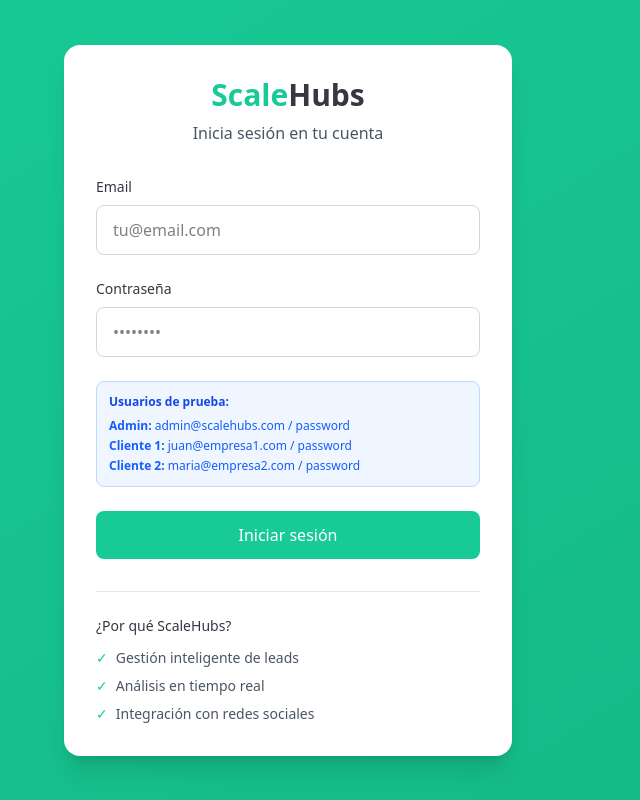
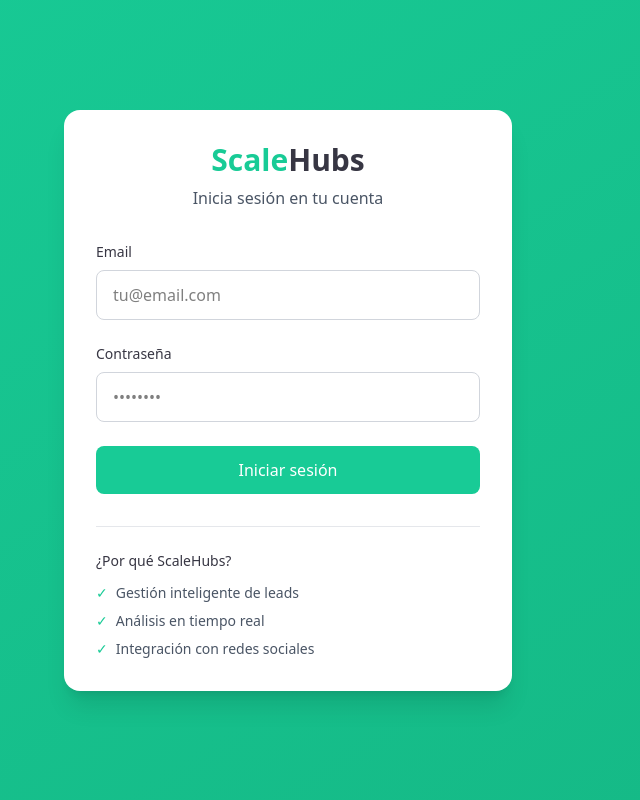
Before and after one commit to Beitops/scalehubs, a React (Vite) app: page /auth in a window 1280 px wide. Shown: the whole page, without its empty margins (352-992 px from the left). Built offline with nearby package versions, Linux system fonts and the light colour scheme; no server answers.

Commit message:
No mock hints

```diff
--- a/src/components/Auth.tsx
+++ b/src/components/Auth.tsx
@@ -94,17 +94,7 @@ const Auth = () => {
             />
           </div>
 
-          {/* Demo credentials hint */}
-          <div className="p-3 bg-blue-50 border border-blue-200 rounded-lg">
-            <p className="text-blue-700 text-xs mb-2">
-              <strong>Usuarios de prueba:</strong>
-            </p>
-            <div className="space-y-1 text-xs text-blue-600">
-              <p><strong>Admin:</strong> admin@scalehubs.com / password</p>
-              <p><strong>Cliente 1:</strong> juan@empresa1.com / password</p>
-              <p><strong>Cliente 2:</strong> maria@empresa2.com / password</p>
-            </div>
-          </div>
+
 
           <button
             type="submit"
--- a/src/services/userService.ts
+++ b/src/services/userService.ts
@@ -51,7 +51,7 @@ export const userService = {
         name: userData.name,
         email: userData.email,
         role: roleConverter.frontendToBackend(userData.role),
-        redirectTo: '44d9d7076338.ngrok-free.app/set-password'
+        redirectTo: 'https://scalehubs.vercel.app//set-password'
       }
 
       // Solo incluir empresa_id si es un cliente y tiene empresa
--- a/vite.config.ts
+++ b/vite.config.ts
@@ -10,6 +10,6 @@ export default defineConfig({
   ],
   server: {
     host: true, // Permite acceder desde fuera de localhost (necesario para ngrok)
-    allowedHosts: ['44d9d7076338.ngrok-free.app'], // <--- tu subdominio ngrok
+    allowedHosts: [], // <--- tu subdominio ngrok
   }
 })
```
